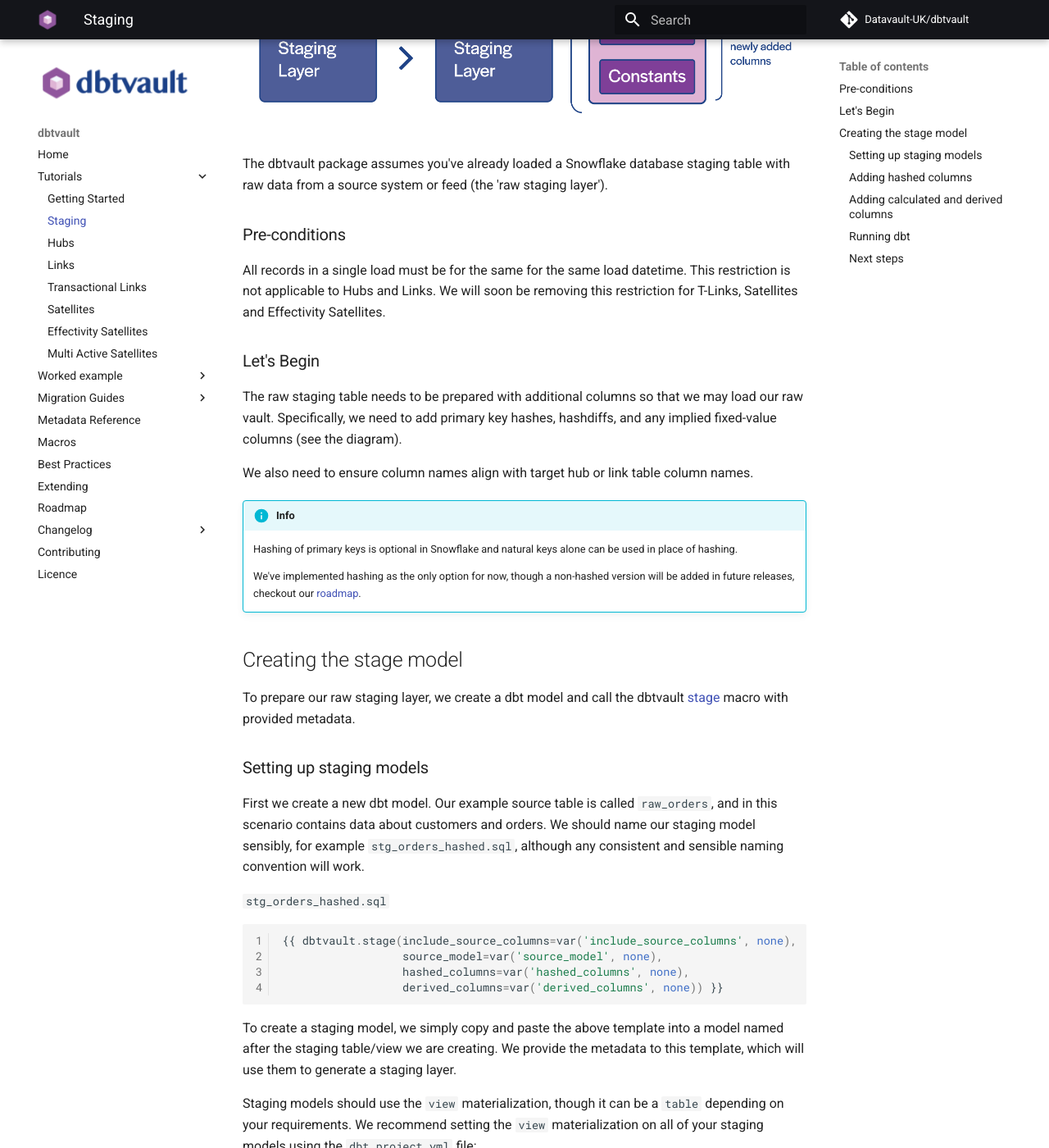
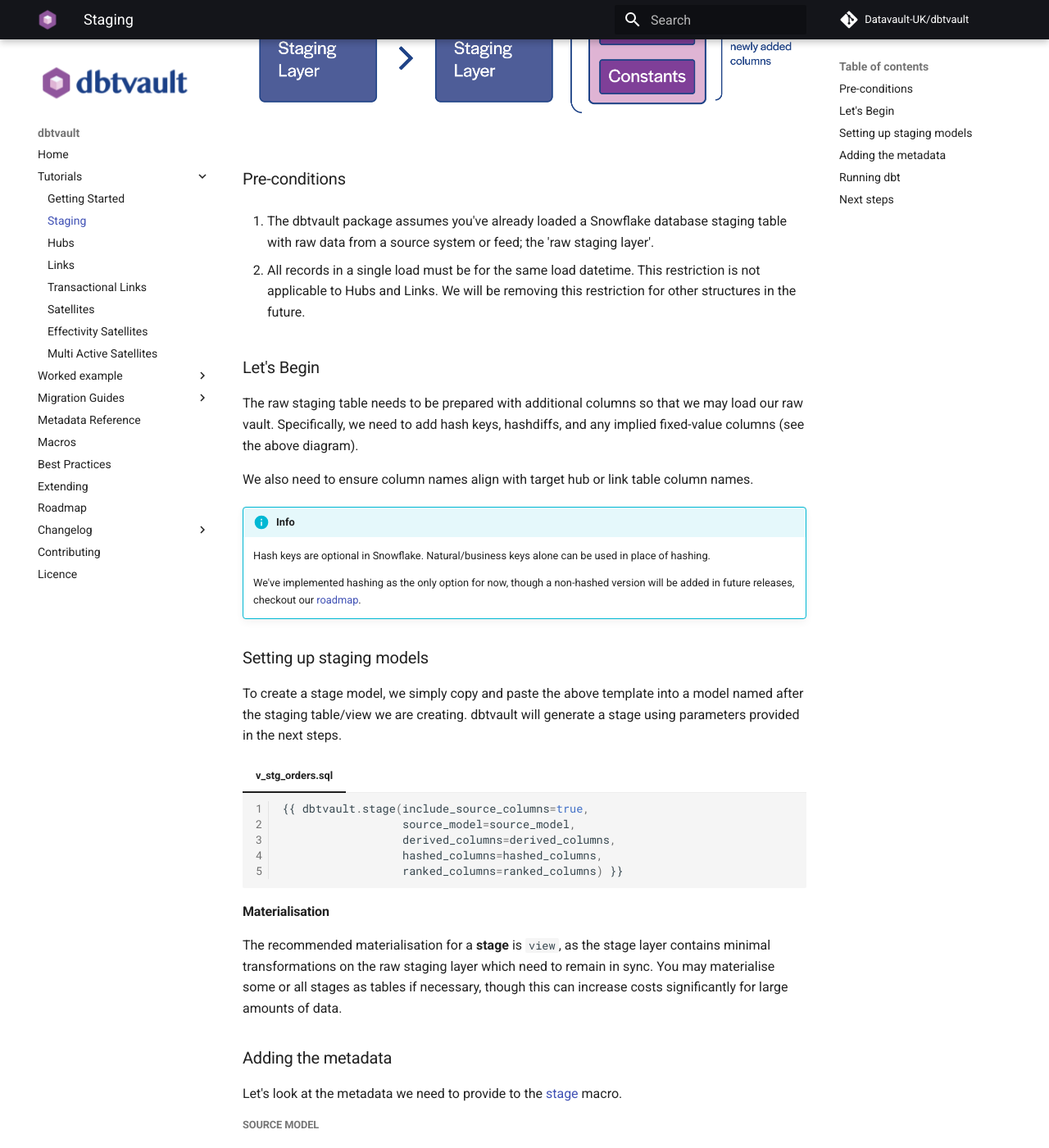
Before and after one commit to Datavault-UK/automate-dv-docs, an MkDocs documentation site: the page built from docs/tutorial/tut_staging.md, in a window 1280 px wide and 1400 px high, scrolled down 270 px. Shown: the whole window at 82% size. Built offline with MkDocs 1.6.1 and Material for MkDocs 9.7.7, drawn with Linux system fonts in a browser that asks for light colours; comment, search, counter and statistics services are not loaded; some of the changed text lies outside the part shown.

Commit message:
Staging Cleanup

````diff
--- a/docs/tutorial/tut_staging.md
+++ b/docs/tutorial/tut_staging.md
@@ -1,209 +1,154 @@
 ![alt text](../assets/images/staging.png "Staging from a raw table to the raw vault")
-
-The dbtvault package assumes you've already loaded a Snowflake database staging table with raw data
-from a source system or feed (the 'raw staging layer').
 
 ### Pre-conditions
 
-All records in a single load must be for the same for the same load datetime. This restriction is not applicable to Hubs and Links.
-We will soon be removing this restriction for T-Links, Satellites and Effectivity Satellites.
+1. The dbtvault package assumes you've already loaded a Snowflake database staging table with raw data
+from a source system or feed; the 'raw staging layer'.
+
+2. All records in a single load must be for the same load datetime. This restriction is not applicable to Hubs and Links.
+   We will be removing this restriction for other structures in the future.
 
 ### Let's Begin
 
 The raw staging table needs to be prepared with additional columns so that we may load our raw vault.
-Specifically, we need to add primary key hashes, hashdiffs, and any implied fixed-value columns (see the diagram).
+Specifically, we need to add hash keys, hashdiffs, and any implied fixed-value columns (see the above diagram).
 
 We also need to ensure column names align with target hub or link table column names.
 
 !!! info
-    Hashing of primary keys is optional in Snowflake and natural keys alone can be used in place of hashing.
+    Hash keys are optional in Snowflake. Natural/business keys alone can be used in place of hashing.
 
     We've implemented hashing as the only option for now, though a non-hashed version will be added in future releases, checkout our [roadmap](../roadmap.md).
 
-## Creating the stage model
-
-To prepare our raw staging layer, we create a dbt model and call the dbtvault [stage](../macros.md#stage) macro with
-provided metadata.
-
 ### Setting up staging models
 
-First we create a new dbt model. Our example source table is called `raw_orders`, and in this scenario contains data about customers and orders.
-We should name our staging model sensibly, for example `stg_orders_hashed.sql`, although any consistent and sensible naming convention will work.
+To create a stage model, we simply copy and paste the above template into a model named after the staging table/view we
+are creating. dbtvault will generate a stage using parameters provided in the next steps.
 
-`stg_orders_hashed.sql`
-```sql
-{{ dbtvault.stage(include_source_columns=var('include_source_columns', none),
-                  source_model=var('source_model', none),
-                  hashed_columns=var('hashed_columns', none),
-                  derived_columns=var('derived_columns', none)) }}
-```
+=== "v_stg_orders.sql"
 
-To create a staging model, we simply copy and paste the above template into a model named after the staging table/view we
-are creating. We provide the metadata to this template, which will use them to generate a staging layer.
+    ```sql
+    {{ dbtvault.stage(include_source_columns=true,
+                      source_model=source_model,
+                      derived_columns=derived_columns,
+                      hashed_columns=hashed_columns,
+                      ranked_columns=ranked_columns) }}
+    ```
 
-Staging models should use the `view` materialization, though it can be a `table` depending on your requirements.
-We recommend setting the `view` materialization on all of your staging models using the `dbt_project.yml` file:
+#### Materialisation
 
-`dbt_project.yml`
-```yaml
-models:
-  my_dbtvault_project:
-   staging:
-    materialized: view
-    tags:
-      - stage
-    stg_customer_hashed:
-      vars:
-        ...
-    stg_booking_hashed:
-      vars:
-        ...
-```
+The recommended materialisation for a **stage** is `view`, as the stage layer contains minimal transformations on the
+raw staging layer which need to remain in sync. You may materialise some or all stages as tables if necessary, though this
+can increase costs significantly for large amounts of data.
 
-#### Adding the metadata
+### Adding the metadata
 
 Let's look at the metadata we need to provide to the [stage](../macros.md#stage) macro.
 
-#### Source model
+##### Source model
 
-The first piece of metadata we need is the source name. This can be in dbt `source` style, or `ref` style.
-Generally speaking, our source for staging will be an external raw source of data, so we should set up
-a dbt source and use the `source` style.
-We will assume you have opted to use the `source` style for the remainder of the staging tutorial.
+The "source model" for a stage does not necessarily need to be a model. This means you do not need to manage
+the raw stage via dbt models if you don't need to, and can simply reference tables in your database via a
+[dbt source](https://docs.getdbt.com/docs/building-a-dbt-project/using-sources).
 
-=== "source"
+The model provided in the 'Final model' section below, shows the use of the 'source style'
+[source_model syntax](../macros.md#source_model-syntax).
 
-    ```yaml
-    # schema.yml
-    version: 2
+##### Derived columns
 
-    sources:
-      - name: my_source
-        database: MY_DATABASE
-        schema: MY_SCHEMA
-        tables:
-          - name: raw_customer
+| Column Name    | Value                   |
+| -------------- | ----------------------- |
+| SOURCE         | !1                      |
+| LOAD_DATETIME  | CRM_DATA_INGESTION_TIME |
+| EFFECTIVE_FROM | BOOKING_DATE            |
+| START_DATE     | BOOKING_DATE            |
+| END_DATE       | TO_DATE('9999-31-12')   |
 
-    # dbt_project.yml
-    stg_customer_hashed:
-      vars:
-        source_model:
-          my_source: "raw_customer"
-    ```
+!!! Note "What is the '!'?"
+    This is some syntactic sugar provided by dbtvault to create constant values. [Read More](../macros.md#constants-derived-columns)
 
-=== "ref"
 
-    ```yaml
-    # dbt_project.yml
-    stg_customer_hashed:
-      vars:
-        source_model: "raw_customer"
-    ```
+##### Hashed columns
 
-### Adding hashed columns
+| Column Name        | Value                                                                                                |
+| ------------------ | ---------------------------------------------------------------------------------------------------- |
+| CUSTOMER_HK        | CUSTOMER_ID                                                                                          |
+| NATION_HK          | NATION_ID                                                                                            |
+| CUSTOMER_NATION_HK | ["CUSTOMER_ID", "NATION_ID"]                                                                         |
+| CUSTOMER_HASHDIFF  | {"is_hashdiff": true, "columns": ["CUSTOMER_NAME", "CUSTOMER_ID", "CUSTOMER_PHONE", "CUSTOMER_DOB"]} |
 
-We can now specify a mapping of columns to hash, which we will use in our raw vault layer.
+##### Final Model
 
-`dbt_project.yml`
+When we provide the metadata above, our model should look like the following:
 
-```yaml hl_lines="5 6 7 8 9 10 11 12 13 14 15 16 17"
+```jinja
+{{ config(materialized='view') }}
 
-stg_customer_hashed:
-  vars:
-    source_model:
-      my_source: "raw_customer"
-    hashed_columns:
-      CUSTOMER_HK: "CUSTOMER_ID"
-      NATION_HK: "NATION_ID"
-      CUSTOMER_NATION_HK:
-        - "CUSTOMER_ID"
-        - "NATION_ID"
-      CUSTOMER_HASHDIFF:
-        is_hashdiff: true
-        columns:
-          - "CUSTOMER_NAME"
-          - "CUSTOMER_PHONE"
-          - "CUSTOMER_DOB"
+{%- set yaml_metadata -%}
+source_model:
+  raw_staging: "raw_customer"
+derived_columns:
+  SOURCE: "!1"
+  LOAD_DATETIME: "CRM_DATA_INGESTION_TIME"
+  EFFECTIVE_FROM: "BOOKING_DATE"
+  START_DATE: "BOOKING_DATE"
+  END_DATE: "TO_DATE('9999-31-12')"
+hashed_columns:
+  CUSTOMER_HK: "CUSTOMER_ID"
+  NATION_HK: "NATION_ID"
+  CUSTOMER_NATION_HK:
+    - "CUSTOMER_ID"
+    - "NATION_ID"
+  CUSTOMER_HASHDIFF:
+    is_hashdiff: true
+    columns:
+      - "CUSTOMER_NAME"
+      - "CUSTOMER_ID"
+      - "CUSTOMER_PHONE"
+      - "CUSTOMER_DOB"
+{%- endset -%}
+
+{% set metadata_dict = fromyaml(yaml_metadata) %}
+
+{{ dbtvault.stage(include_source_columns=true,
+                  source_model=metadata_dict['source_model'],
+                  derived_columns=metadata_dict['derived_columns'],
+                  hashed_columns=metadata_dict['hashed_columns'],
+                  ranked_columns=none) }}
 ```
 
-With this metadata, the [stage](../macros.md#stage) macro will:
+!!! Note
+    See our [metadata reference](../metadata.md#staging) for more detail on how to provide metadata to stages.
 
-- Hash the `CUSTOMER_ID` column, and create a new column called `CUSTOMER_HK` containing the hash value.
-- Hash the `NATION_ID` column, and create a new column called `NATION_HK` containing the hash value.
-- Concatenate the values in the `CUSTOMER_ID` and ```NATION_ID``` columns and hash them in the order supplied, creating a new
-column called `CUSTOMER_NATION_HK` containing the hash of the combination of the values.
-- Concatenate the values in the `CUSTOMER_NAME`, `CUSTOMER_PHONE`, `CUSTOMER_DOB`
-columns and hash them, creating a new column called `CUSTOMER_HASHDIFF` containing the hash of the
-combination of the values. The `is_hashdiff: true` flag should be provided so that dbtvault knows to treat this column as a hashdiff.
-Treating this column as a hashdiff means dbtvault with automatically sort the columns prior to hashing.
 
-See [Why do we hash?](../best_practices.md#why-do-we-hash) for details on hashing best practises.
-
-### Adding calculated and derived columns
-
-We can also provide a mapping of derived, calculated or constant columns which will be needed for the raw vault
-but which do not already exist in the raw data.
-
-Some of these columns may be 'constants' implied by the context of the staging data.
-For example, we could add a source table code value for audit purposes, or a load date which is the result of a function such as `CURRENT_TIMESTAMP()`.
-We provide a constant by prepending a `!` to the front of the value in the key/value pair.
-
-!!! tip
-    For full options, usage examples and syntax, please refer to the [stage](../macros.md#stage) macro documentation.
-
-```yaml hl_lines="18 19 20"
-
-stg_customer_hashed:
-  vars:
-    source_model:
-      my_source: "raw_customer"
-    hashed_columns:
-      CUSTOMER_HK: "CUSTOMER_ID"
-      NATION_HK: "NATION_ID"
-      CUSTOMER_NATION_HK:
-        - "CUSTOMER_ID"
-        - "NATION_ID"
-      CUSTOMER_HASHDIFF:
-        is_hashdiff: true
-        columns:
-          - "CUSTOMER_NAME"
-          - "CUSTOMER_ID"
-          - "CUSTOMER_PHONE"
-          - "CUSTOMER_DOB"
-    derived_columns:
-      SOURCE: "!1"
-      EFFECTIVE_FROM: "BOOKING_DATE"
-      START_DATE: "BOOKING_DATE"
-      END_DATE: "TO_DATE('9999-31-12')"
-```
-
-!!! info
-    By default, the stage macro will automatically select all columns which exist in the source model, unless
-    the `include_source_columns` macro is set to `false`.
+#### Summary
 
 In summary this model will:
 
 - Be materialized as a view
 - Select all columns from the external data source `raw_customer`
-- Generate hashed columns to create primary keys and a hashdiff
+- Generate hashed columns to create hash keys and a hashdiff
 - Generate a `SOURCE` column with the constant value `1`
 - Generate an `EFFECTIVE_FROM` column derived from the `BOOKING_DATE` column present in the raw data.
 - Generate `START_DATE` and `END_DATE` columns for use in the [effectivity satellites](tut_eff_satellites.md) later on.
+
+!!! Note "Using the staging macro"
+    Take a look at the [stage section of the macro documentation](../macros.md#stage) for a more in-depth look at what you can do with the stage macro
 
 ### Running dbt
 
 With our model complete and our YAML written, we can run dbt:
 
-`dbt run -m stg_customer_hashed`
+`dbt run -m v_stg_orders`
 
 And our table will look like this:
 
-| CUSTOMER_HK  | NATION_HK    | CUSTOMER_NATION_HK  | CUSTOMER_HASHDIFF   | (source table columns) | SOURCE       | EFFECTIVE_FROM | START_DATE     | END_DATE   |
-| ------------ | ------------ | ------------------- | ------------------- | ---------------------- | ------------ | -------------- | -------------- | ---------- |
-| B8C37E...    | D89F3A...    | 72A160...           | .                   | .                      | 1            | 1993-01-01     | 1993-01-01     | 9998-31-12 |
-| .            | .            | .                   | .                   | .                      | .            | .              | .              | .          |
-| .            | .            | .                   | .                   | .                      | .            | .              | .              | .          |
-| FED333...    | D78382...    | 1CE6A9...           | .                   | .                      | 1            | 1993-01-01     | 1993-01-01     | 9998-31-12 |
+| CUSTOMER_HK  | NATION_HK    | CUSTOMER_NATION_HK  | CUSTOMER_HASHDIFF   | (source table columns) | LOAD_DATETIME            | SOURCE | EFFECTIVE_FROM | START_DATE     | END_DATE   |
+| ------------ | ------------ | ------------------- | ------------------- | ---------------------- | ------------------------ | ------ | -------------- | -------------- | ---------- |
+| B8C37E...    | D89F3A...    | 72A160...           | .                   | .                      | 1993-01-01 00:00:00.000  | 1      | 1993-01-01     | 1993-01-01     | 9998-31-12 |
+| .            | .            | .                   | .                   | .                      | .                        | 1      | .              | .              | .          |
+| .            | .            | .                   | .                   | .                      | .                        | 1      | .              | .              | .          |
+| FED333...    | D78382...    | 1CE6A9...           | .                   | .                      | 1993-01-01 00:00:00.000  | 1      | 1993-01-01     | 1993-01-01     | 9998-31-12 |
 
 ### Next steps
 
````
Also changed, not shown: docs/tutorial/tut_hubs.md (+9 -10 lines), docs/tutorial/tut_links.md (+4 -3 lines), docs/tutorial/tut_satellites.md (+5 -9 lines), docs/metadata.md (line endings or trailing spaces).
